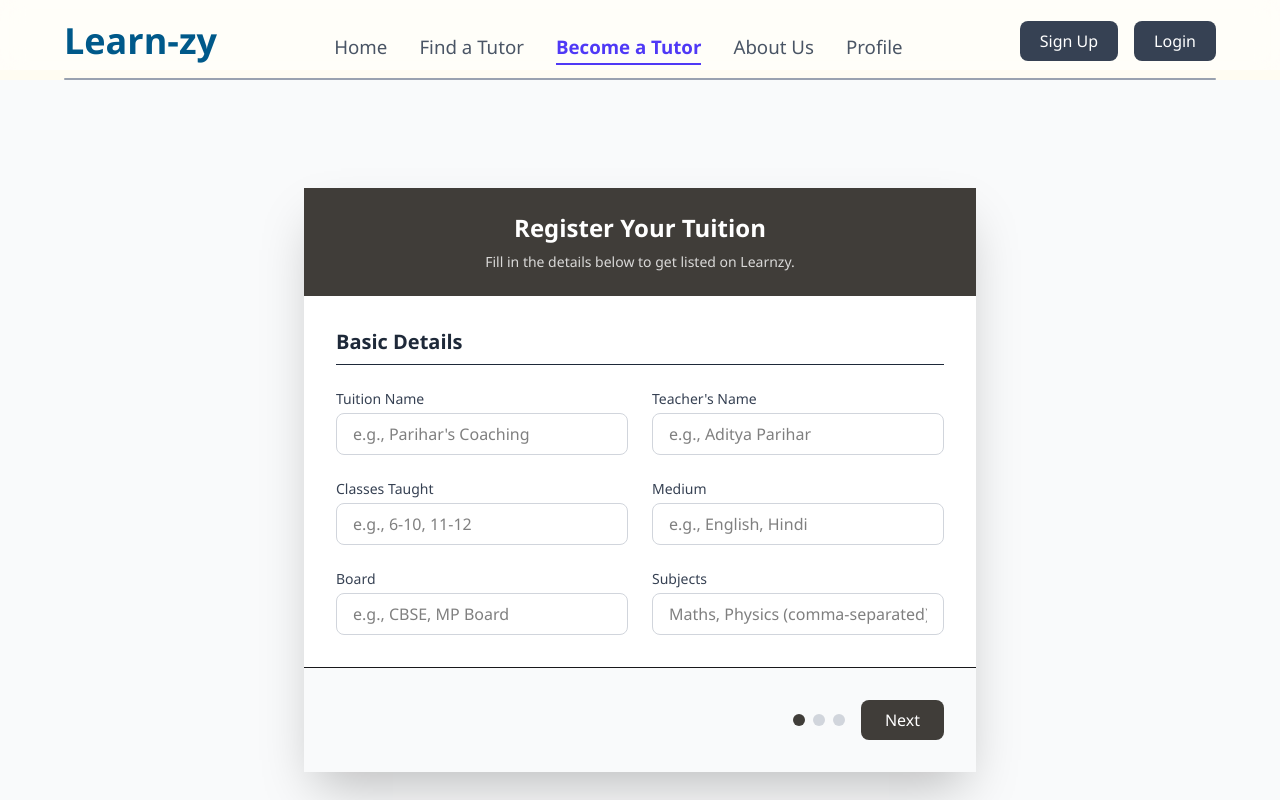
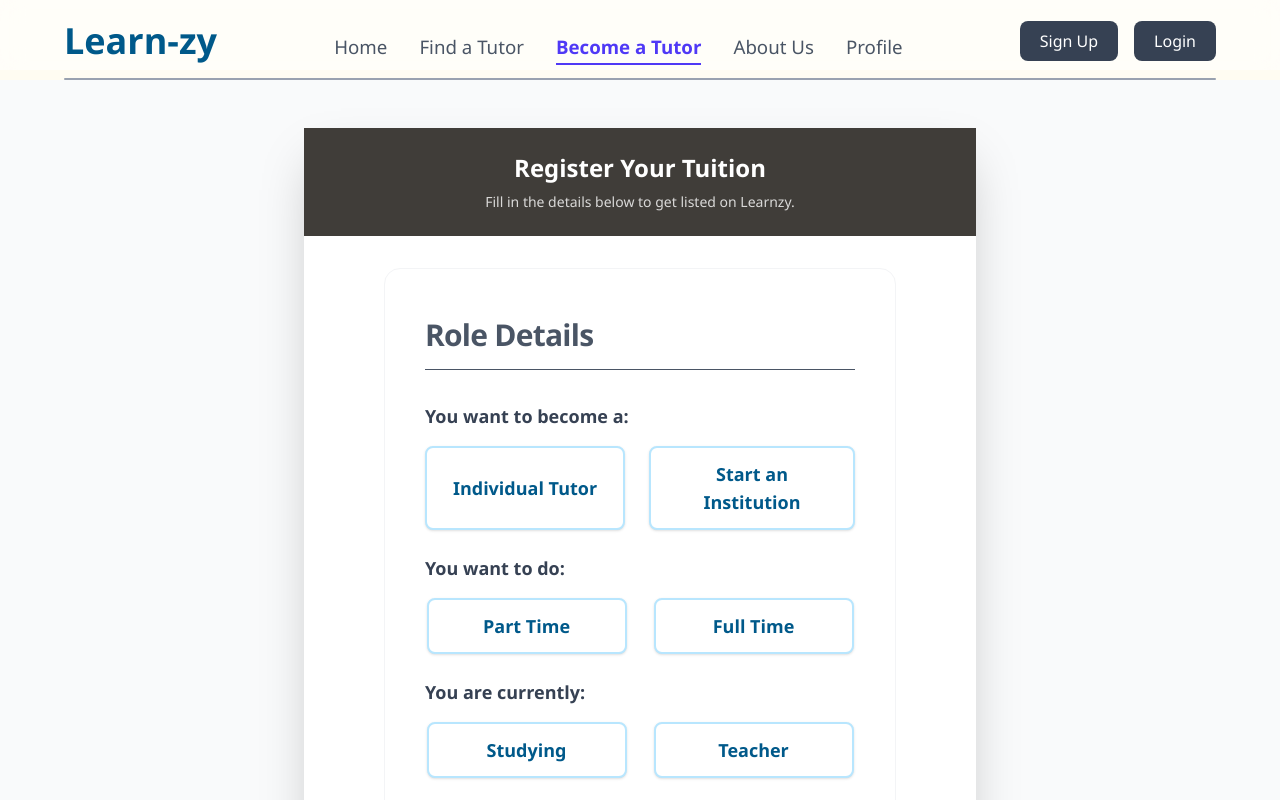
Before and after one commit to adarshsharma584/Learnzy-tutor-finder, a React (Vite) app in the folder Client/: page /become-tutor in a window 1280 px wide. Shown: the top 800 px of the page. Built offline with nearby package versions, Linux system fonts and the light colour scheme.

Commit message:
add tutor role components to get  basic details about tutor

```diff
--- /dev/null
+++ b/Client/src/components/tutorRole.jsx
@@ -0,0 +1,120 @@
+import React, { useState } from "react";
+
+const buttonBase =
+  "px-6 py-3 rounded-lg min-w-[200px] font-semibold text-lg border-2 transition-all duration-200 focus:outline-none shadow-sm";
+const buttonSelected =
+  "bg-sky-800 text-white border-sky-800 shadow-lg scale-105";
+const buttonUnselected = "bg-white text-sky-800 border-sky-200 hover:bg-sky-50";
+
+const TutorRole = ({ onSubmit }) => {
+  const [roleType, setRoleType] = useState("");
+  const [workType, setWorkType] = useState("");
+  const [status, setStatus] = useState("");
+
+  const handleSubmit = (e) => {
+    e.preventDefault();
+    if (onSubmit) {
+      onSubmit({ roleType, workType, status });
+    }
+  };
+
+  return (
+    <div className="min-h-[60vh] flex flex-col items-center justify-center  px-4 py-8">
+      <form
+        onSubmit={handleSubmit}
+        className="bg-white rounded-2xl  px-10 py-12 w-full max-w-lg flex flex-col gap-6 border border-gray-100"
+      >
+        <h2 className="text-3xl font-extrabold text-gray-600 mb-2 text-start tracking-tight border-b pb-4">
+          Role Details
+        </h2>
+        {/* Tutor Type */}
+        <div>
+          <label className="block text-gray-700 font-semibold mb-4 text-lg">
+            You want to become a:
+          </label>
+          <div className="flex gap-6 justify-around">
+            <button
+              type="button"
+              className={`${buttonBase} ${
+                roleType === "individual" ? buttonSelected : buttonUnselected
+              }`}
+              onClick={() => setRoleType("individual")}
+            >
+              Individual Tutor
+            </button>
+            <button
+              type="button"
+              className={`${buttonBase} ${
+                roleType === "institution" ? buttonSelected : buttonUnselected
+              }`}
+              onClick={() => setRoleType("institution")}
+            >
+              Start an Institution
+            </button>
+          </div>
+        </div>
+        {/* Work Type */}
+        <div>
+          <label className="block text-gray-700 font-semibold mb-4 text-lg">
+            You want to do:
+          </label>
+          <div className="flex gap-6 justify-around">
+            <button
+              type="button"
+              className={`${buttonBase} ${
+                workType === "part-time" ? buttonSelected : buttonUnselected
+              }`}
+              onClick={() => setWorkType("part-time")}
+            >
+              Part Time
+            </button>
+            <button
+              type="button"
+              className={`${buttonBase} ${
+                workType === "full-time" ? buttonSelected : buttonUnselected
+              }`}
+              onClick={() => setWorkType("full-time")}
+            >
+              Full Time
+            </button>
+          </div>
+        </div>
+        {/* Current Status */}
+        <div>
+          <label className="block text-gray-700 font-semibold mb-4 text-lg">
+            You are currently:
+          </label>
+          <div className="flex gap-6 justify-around">
+            <button
+              type="button"
+              className={`${buttonBase} ${
+                status === "studying" ? buttonSelected : buttonUnselected
+              }`}
+              onClick={() => setStatus("studying")}
+            >
+              Studying
+            </button>
+            <button
+              type="button"
+              className={`${buttonBase} ${
+                status === "teacher" ? buttonSelected : buttonUnselected
+              }`}
+              onClick={() => setStatus("teacher")}
+            >
+              Teacher
+            </button>
+          </div>
+        </div>
+        <button
+          type="submit"
+          className="w-full py-3 mt-2 bg-sky-800 text-white rounded-lg font-semibold text-lg hover:bg-indigo-700 transition-all duration-300 shadow-lg hover:shadow-xl disabled:opacity-60 disabled:cursor-not-allowed"
+          disabled={!roleType || !workType || !status}
+        >
+          Continue
+        </button>
+      </form>
+    </div>
+  );
+};
+
+export default TutorRole;
--- a/Client/src/pages/TeacherRegister.jsx
+++ b/Client/src/pages/TeacherRegister.jsx
@@ -1,7 +1,11 @@
 import { useState } from "react";
+import TutorRole from "../components/tutorRole.jsx";
+
 
 function TeacherRegister() {
   const [step, setStep] = useState(1);
+  const [showRole, setShowRole] = useState(true);
+  const [roleData, setRoleData] = useState(null);
   const [formData, setFormData] = useState({
     // Step 1
     tuitionName: "",
@@ -39,6 +43,7 @@ function TeacherRegister() {
     // For subjects, you might want to split the string into an array
     const submissionData = {
       ...formData,
+      ...roleData,
       subjects: formData.subjects
         .split(",")
         .map((s) => s.trim())
@@ -46,6 +51,12 @@ function TeacherRegister() {
     };
     console.log("Form submitted:", submissionData);
     // Here you would typically send the data to your backend API
+  };
+
+  // Handler for TutorRole continue
+  const handleRoleContinue = (data) => {
+    setRoleData(data);
+    setShowRole(false);
   };
 
   return (
@@ -60,8 +71,9 @@ function TeacherRegister() {
             Fill in the details below to get listed on Learnzy.
           </p>
         </div>
-
+        {showRole && <TutorRole onSubmit={handleRoleContinue} />}
         {/* Form Container */}
+        {!showRole && (
           <div className="overflow-hidden">
             <form onSubmit={handleSubmit}>
               <div
@@ -323,6 +335,7 @@ function TeacherRegister() {
               </div>
             </form>
           </div>
+        )}
       </div>
     </div>
   );
```
Lines whose indentation alone changed are shown as unchanged.
